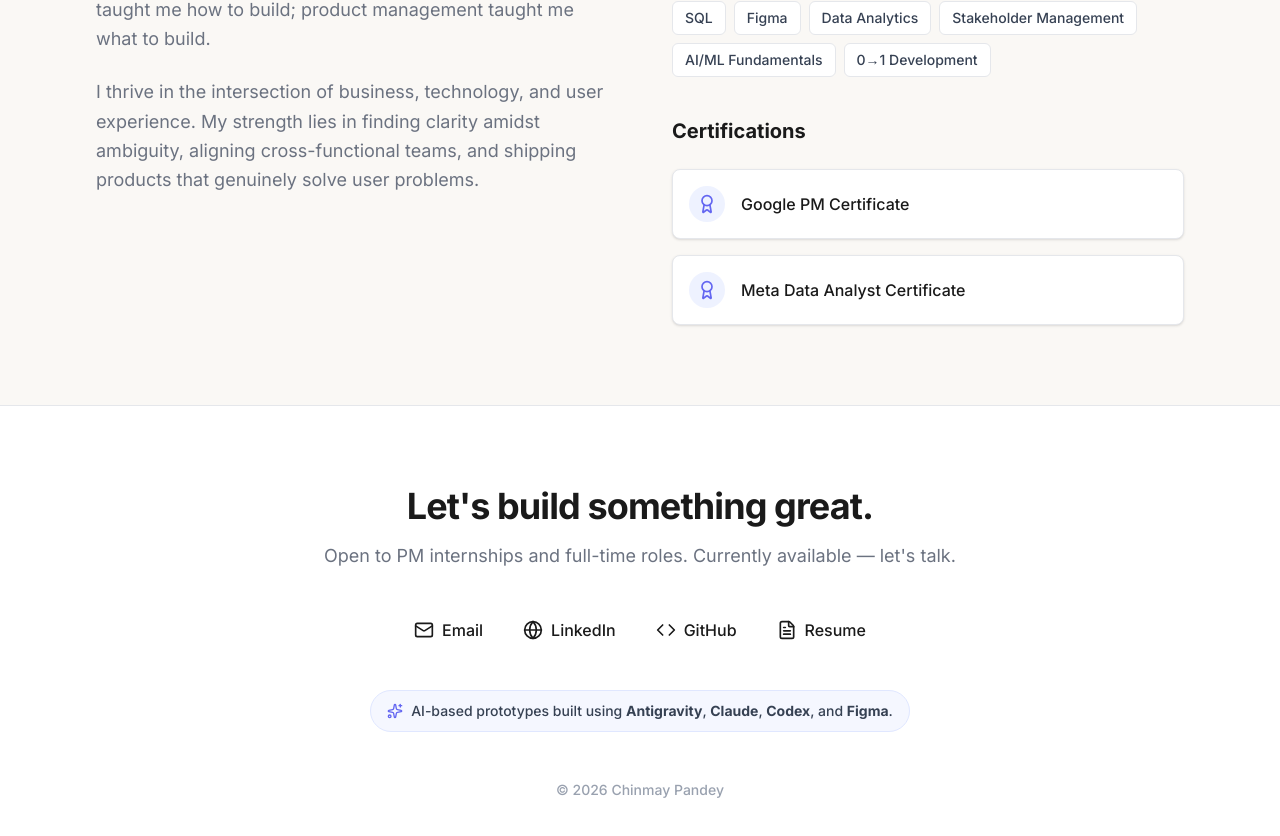
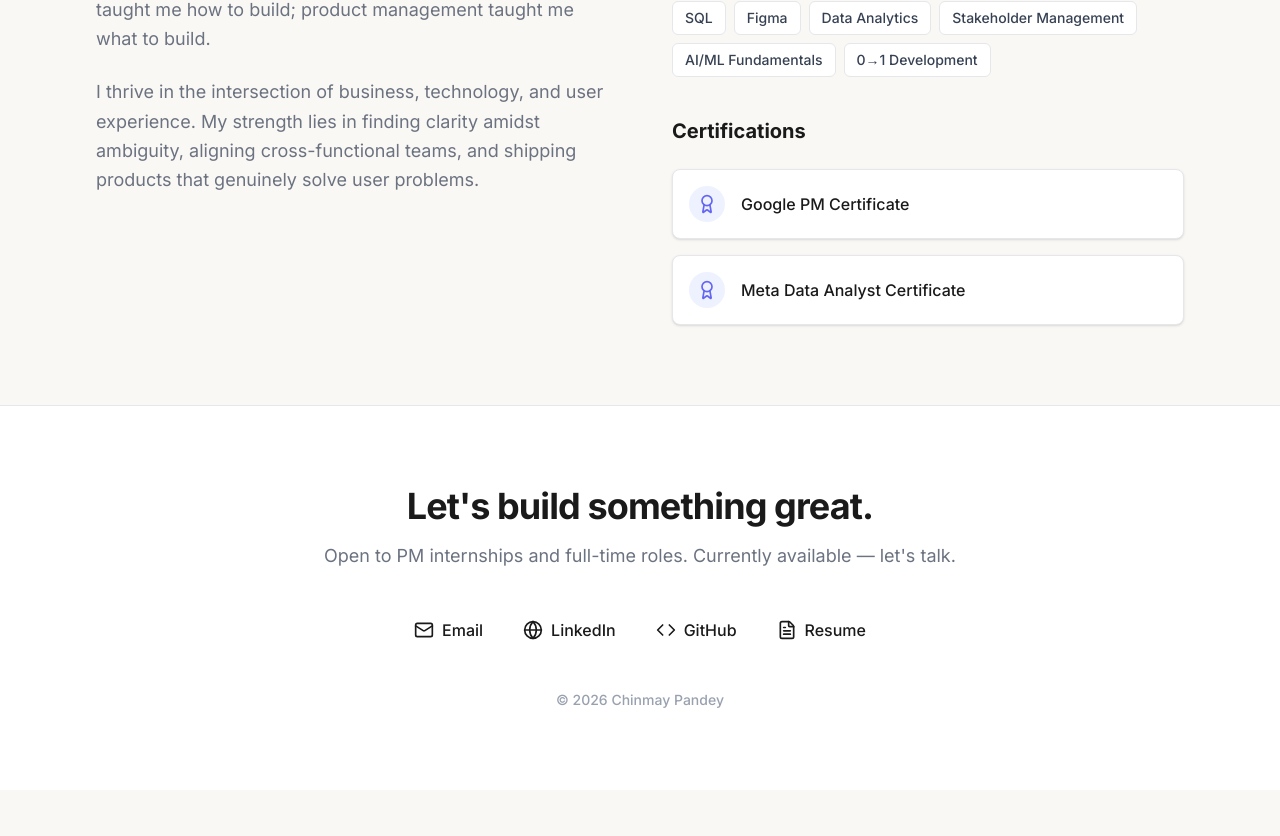
Before and after one commit to ChinmayPandey-devx/chinmay-portfolio, a React (Vite) app: page / in a window 1280 px wide. Shown: the part 6940-7776 px from the top of the page. After the commit the page ends 7730 px from the top, so only its background shows below. Built offline with nearby package versions, Linux system fonts and the light colour scheme.

Commit message:
Update footer contact links and remove AI prototype note

```diff
--- a/src/components/Footer.jsx
+++ b/src/components/Footer.jsx
@@ -1,4 +1,4 @@
-import { Mail, Globe, Code, FileText, Sparkles } from 'lucide-react';
+import { Mail, Globe, Code, FileText } from 'lucide-react';
 
 export default function Footer() {
   const currentYear = new Date().getFullYear();
@@ -13,7 +13,7 @@ export default function Footer() {
 
         <div className="flex flex-wrap justify-center gap-6 md:gap-10 mb-12">
           <a
-            href="mailto:chinmay.pandey.work@gmail.com"
+            href="mailto:chinmayworkpandey@gmail.com"
             className="flex items-center gap-2 text-textMain font-medium hover:text-accent transition-colors"
           >
             <Mail size={20} />
@@ -21,7 +21,7 @@ export default function Footer() {
           </a>
 
           <a
-            href="https://linkedin.com/in/chinmaypandey"
+            href="https://www.linkedin.com/in/chinmay-pandey-40a7a327b"
             target="_blank"
             rel="noreferrer"
             className="flex items-center gap-2 text-textMain font-medium hover:text-accent transition-colors"
@@ -31,7 +31,7 @@ export default function Footer() {
           </a>
 
           <a
-            href="https://github.com/chinmaypandey-devx"
+            href="https://github.com/ChinmayPandey-devx"
             target="_blank"
             rel="noreferrer"
             className="flex items-center gap-2 text-textMain font-medium hover:text-accent transition-colors"
@@ -51,12 +51,6 @@ export default function Footer() {
           </a>
         </div>
 
-        {/* GitHub & Prototype Build Note */}
-        <div className="inline-flex items-center gap-2 bg-indigo-50/60 border border-indigo-100 text-gray-700 px-4 py-2.5 rounded-full text-xs sm:text-sm font-medium mb-12">
-          <Sparkles size={16} className="text-accent flex-shrink-0" />
-          <span>AI-based prototypes built using <strong>Antigravity</strong>, <strong>Claude</strong>, <strong>Codex</strong>, and <strong>Figma</strong>.</span>
-        </div>
-
         <div className="text-sm text-gray-400 font-medium">
           &copy; {currentYear > 2026 ? currentYear : 2026} Chinmay Pandey
         </div>
```
